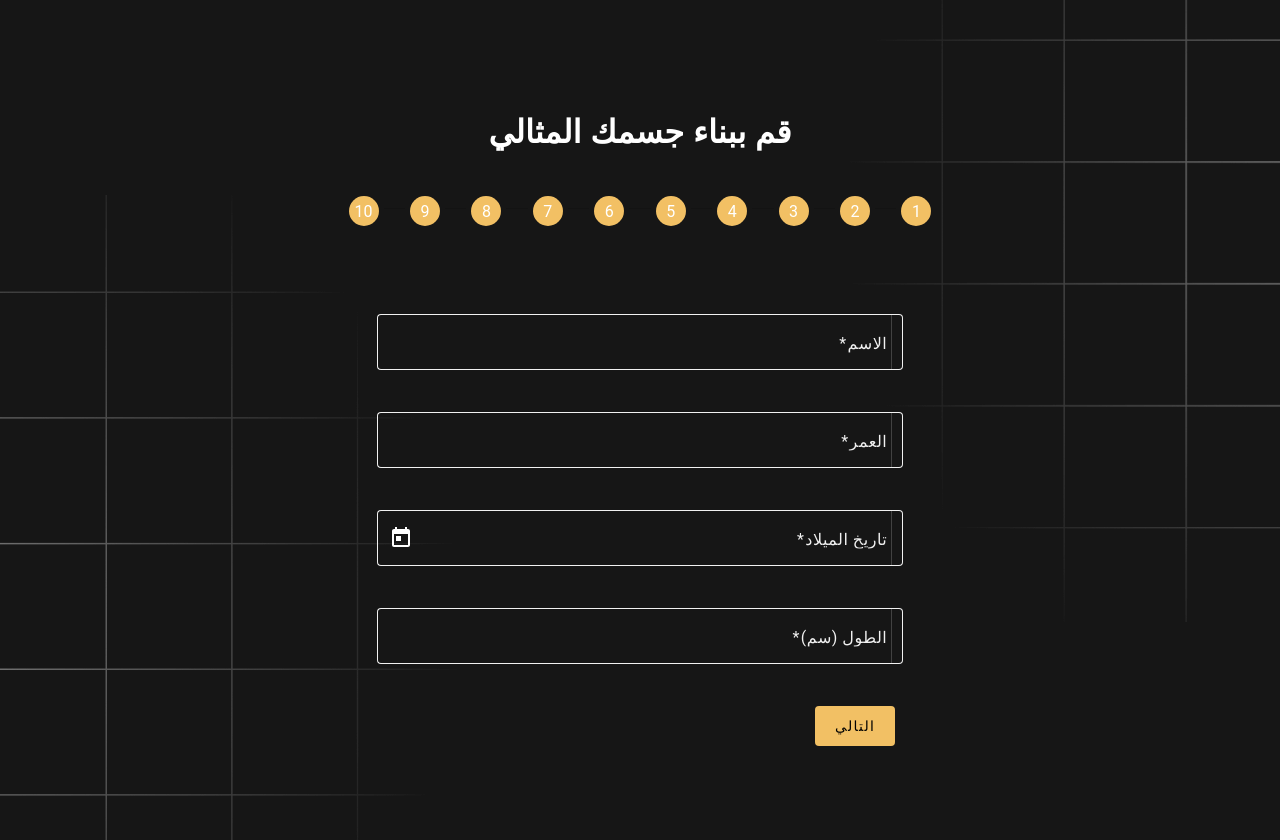
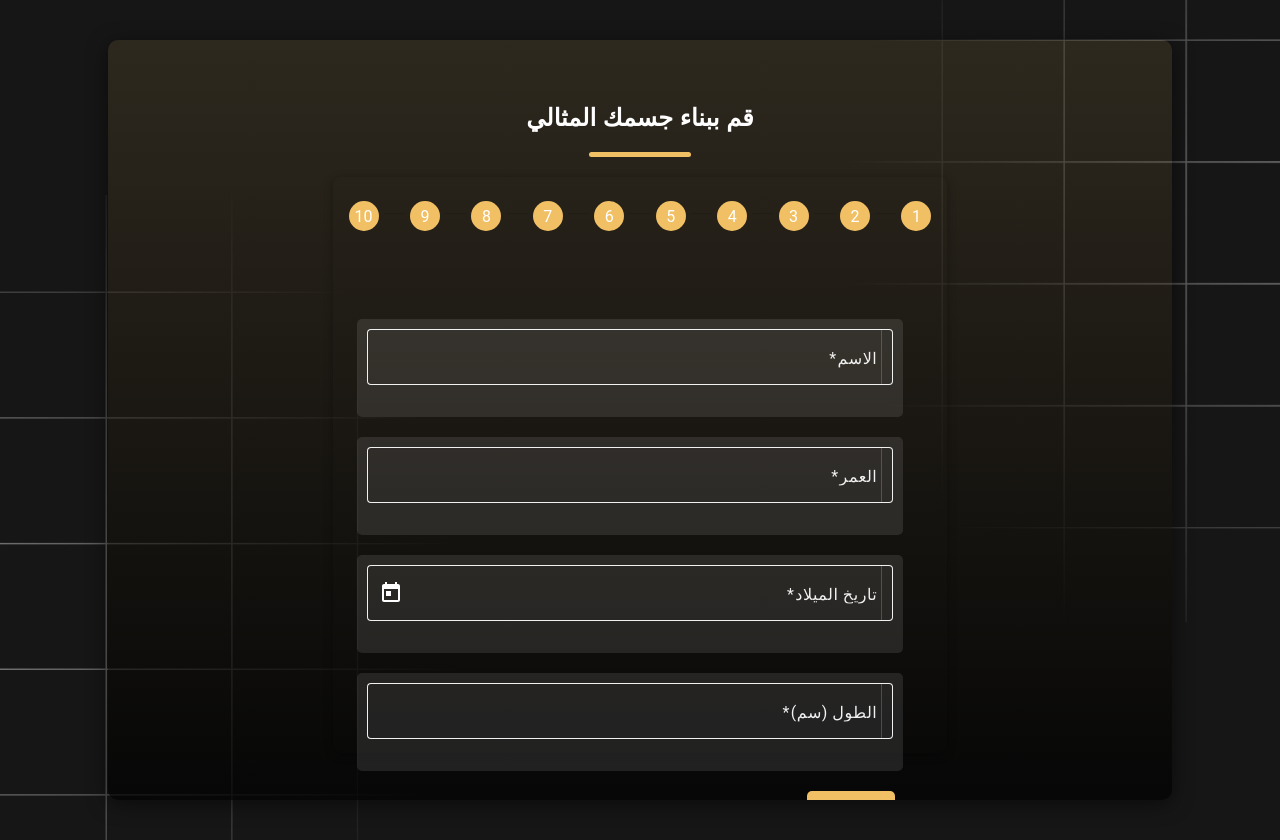
Before and after one commit to ahmed2nabil/delhi-fit, an Angular app in the folder frontend/: page /multiStep in a window 1280 px wide. Built offline with nearby package versions, Linux system fonts and the light colour scheme.

Commit message:
enhnace the visual appeal for stepper

```diff
--- a/frontend/src/app/multi-step-form/multi-step-form.component.css
+++ b/frontend/src/app/multi-step-form/multi-step-form.component.css
@@ -3,17 +3,25 @@
     justify-content: center;
     align-items: center;
     flex-direction: column;
-    height: 100vh; /* This ensures the container takes up the full viewport height */
+    height: 100vh; /* Full viewport height */
     max-width: 80vw;
     max-height: 90vh;
-    height: 90vh;
-    margin: 20px auto ;
+    margin: 20px auto;
     padding: 20px;
-    color: rgb(255, 255, 255) ;
-    background: none !important;
+    color: rgb(255, 255, 255);
+    background: linear-gradient(180deg, rgba(255, 204, 102, 0.1) 0%, rgba(0, 0, 0, 0.7) 100%);
+    border-radius: 10px; /* Rounded corners */
+    box-shadow: 0 4px 20px rgba(0, 0, 0, 0.5); /* Subtle shadow */
+    overflow: auto;
+
 }
 button {
     margin-right: 8px;
+    transition: background-color 0.3s; /* Smooth transition for hover */
+}
+
+button:hover {
+    background-color: rgba(242, 192, 100, 0.8); /* Darken button on hover */
 }
 /* ==================== Stepper style ===================== */
 mat-stepper {
@@ -21,13 +29,23 @@ mat-stepper {
     height: 80%;
     background: none;
     color: #F2C064;
+    box-shadow: 0 2px 10px rgba(0, 0, 0, 0.3); /* Slight shadow */
+    border-radius: 8px; /* Rounded corners */
 }
 .action-button {
     text-align: center !important;
     background-color: #F2C064;
     color: rgb(255, 255, 255);
-    padding: 20px;
+    padding: 12px 24px; /* More padding for buttons */
+    border: none; /* Remove default border */
+    border-radius: 5px; /* Rounded corners */
+    cursor: pointer; /* Pointer cursor on hover */
+    transition: background-color 0.3s; /* Smooth transition */
 }
+.action-button:hover {
+    background-color: #d8a400; /* Darker on hover */
+}
+
 ::ng-deep  mat-step {
     margin-top: 10px;
 }
@@ -72,13 +90,16 @@ form {
 }
 .header-form {
     text-align: center;
+    font-size: 24px; /* Larger header text */
+    margin-bottom: 20px; /* Space below header */
 }
 mat-form-field {
     display: block !important;
-    /* color: rgb(255, 255, 255) !important; */
     width: 100%;
     margin-bottom: 20px;
-    /* margin-top: 10px; */
+    background: rgba(255, 255, 255, 0.1); /* Light background for input fields */
+    border-radius: 5px; /* Rounded corners */
+    padding: 10px; /* Padding inside fields */
 }
 
 
@@ -91,10 +112,12 @@ mat-radio-group {
     margin-bottom: 20px;
     color: #f1f1f1 !important;
 }
+
 mat-radio-button {
     margin: 5px;
     color: #f1f1f1 !important;
 }
+
 
 ::ng-deep .mat-step-content {
     display: flex;
@@ -116,4 +139,13 @@ mat-radio-button {
     position: relative;
     margin-top: 200px;
     color: white;
+    box-shadow: 0 4px 20px rgba(0, 0, 0, 0.5); /* Shadow for success message */
 }
+
+
+.progress-bar {
+    height: 5px;
+    background-color: #F2C064;
+    border-radius: 5px;
+    margin-bottom: 20px; /* Space between the progress bar and stepper */
+}
--- a/frontend/src/app/multi-step-form/multi-step-form.component.html
+++ b/frontend/src/app/multi-step-form/multi-step-form.component.html
@@ -1,6 +1,8 @@
 @if(!userSubmitted) {
   <div class="form-container">
     <h1 class="header-form">قم ببناء جسمك المثالي</h1>
+    <div class="progress-bar" [style.width]="(stepper.selectedIndex + 1) / totalSteps * 100 + '%'"></div>
+
     <mat-stepper class="custom-stepper" labelPosition="bottom" [linear]="true" #stepper>
       <mat-step [stepControl]="personalInfoForm">
         <form [formGroup]="personalInfoForm">
--- a/frontend/src/app/multi-step-form/multi-step-form.component.ts
+++ b/frontend/src/app/multi-step-form/multi-step-form.component.ts
@@ -57,6 +57,7 @@ export class MultiStepFormComponent {
   additionalInfoForm!: FormGroup;
   today: Date;
   userSubmitted: boolean = false;
+  totalSteps: number = 10;
   constructor(private fb: FormBuilder, private userInfoService: UsersInfoService) {
         // Set today's date
         this.today = new Date();
```
